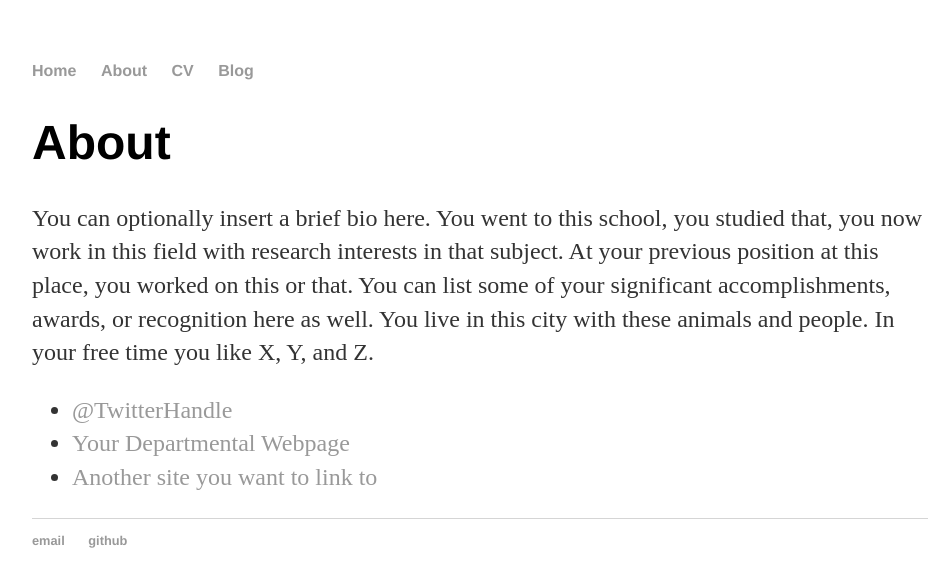
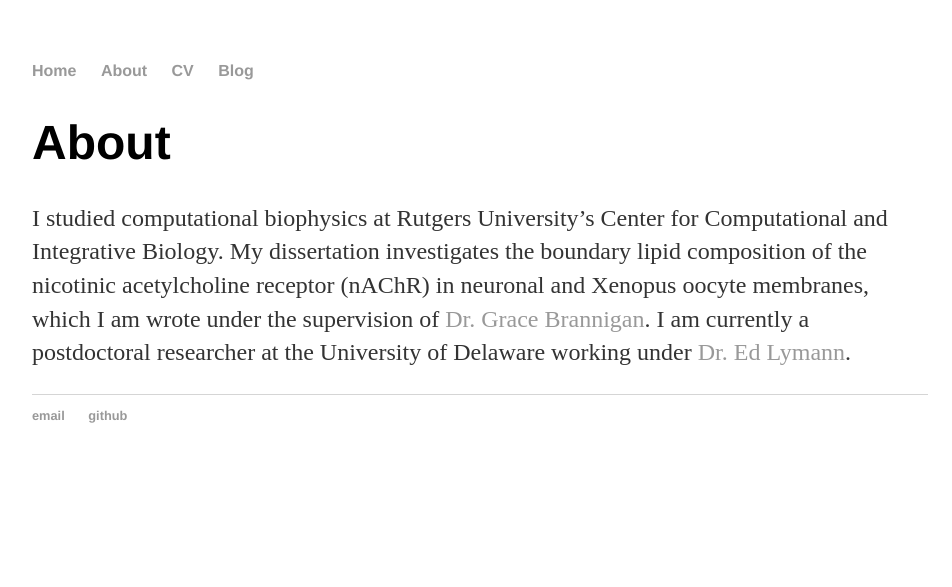
Before and after one commit to lms464/LiamsBlog, a Jekyll site: the page built from about/index.html, in a window 1280 px wide. Shown: the top 587 px of the page, without its empty margins (160-1112 px from the left). Built offline with Jekyll 4.4.1, drawn with Linux system fonts in a browser that asks for light colours.

Commit message:
finally working

```diff
--- a/about/index.html
+++ b/about/index.html
@@ -1,15 +1,12 @@
 ---
 layout: default
-title: About Hank Quinlan
+title: About Liam
 ---
 
 		<div class="about">
 			<h1>About</h1>
-			<p>You can optionally insert a brief bio here. You went to this school, you studied that, you now work in this field with research interests in that subject. At your previous position at this place, you worked on this or that. You can list some of your significant accomplishments, awards, or recognition here as well. You live in this city with these animals and people. In your free time you like X, Y, and Z.</p>
+			<p>
+			I studied computational biophysics at Rutgers University’s Center for Computational and Integrative Biology. My dissertation investigates the boundary lipid composition of the nicotinic acetylcholine receptor (nAChR) in neuronal and Xenopus oocyte membranes, which I am wrote under the supervision of  <a href="https://branniganlab.org/">Dr. Grace Brannigan</a>. I am currently a postdoctoral researcher at the University of Delaware working under <a href=" https://sites.google.com/udel.edu/phys-lymangroup/">Dr. Ed Lymann</a>.
 
-			<ul class="contacts">
-				<li><a href="#">@TwitterHandle</a></li>
-				<li><a href="#">Your Departmental Webpage</a></li>
-				<li><a href="#">Another site you want to link to</a></li>
-				</ul>
+			</p>
 		</div>
--- a/index.html
+++ b/index.html
@@ -1,9 +1,9 @@
 ---
 layout: default
-title: Hank Quinlan, Horrible Cop
+title: Liam
 ---
 
 		<div class="blurb">
-			<h1>Hi there, I'm Hank Quinlan!</h1>
-			<p>I'm best known as the horrible cop from <em>A Touch of Evil</em>. Don't trust me. <a href="/about">Read more about my life...</a></p>
+			<h1>Hi I'm Liam! Currently a postdoc at the University of Delaware.</h1>
+			My goal is to have a little science blog and upload simple documentation for computational research.
 		</div>
```
Also changed, not shown: css/main.css (line endings or trailing spaces).
